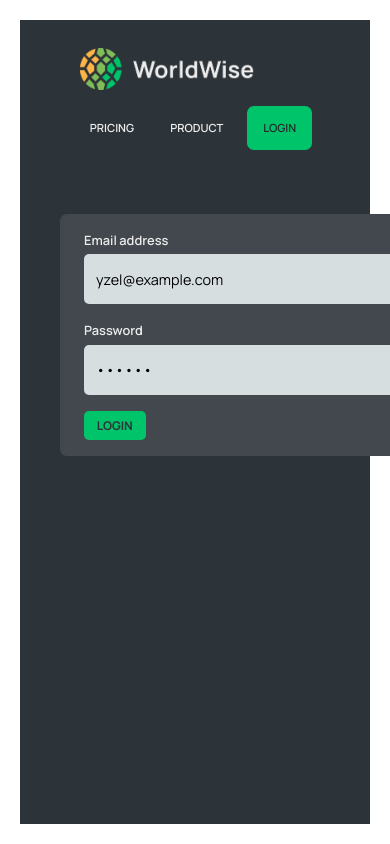
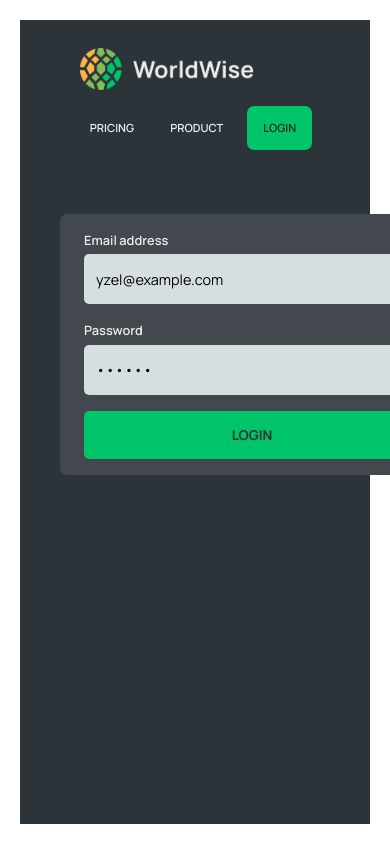
Before and after one commit to Amadou-dot/worldwise, a React (Vite) app: page /worldwise/login in a window 390 px wide. Shown: the top 844 px of the page. Built offline with nearby package versions, Linux system fonts and the light colour scheme; what country-flag-emoji-polyfill would draw is missing.

Commit message:
Add mobile responsive button components

```diff
--- a/src/components/Buttons/Button.module.css
+++ b/src/components/Buttons/Button.module.css
@@ -7,6 +7,28 @@
   border: none;
   border-radius: 5px;
   cursor: pointer;
+  min-height: 44px;
+  display: flex;
+  align-items: center;
+  justify-content: center;
+  transition: all 0.2s;
+}
+
+/* Mobile responsive buttons */
+@media (max-width: 768px) {
+  .btn {
+    padding: 1rem 2rem;
+    font-size: 1.6rem;
+    min-height: 48px;
+  }
+}
+
+@media (max-width: 480px) {
+  .btn {
+    padding: 1.2rem 2.4rem;
+    font-size: 1.7rem;
+    width: 100%;
+  }
 }
 
 .primary {
@@ -15,10 +37,19 @@
   color: var(--color-dark--1);
 }
 
+.primary:hover {
+  background-color: var(--color-brand--1);
+  transform: translateY(-2px);
+}
+
 .back {
   font-weight: 600;
   background: none;
   border: 1px solid currentColor;
+}
+
+.back:hover {
+  background-color: rgba(255, 255, 255, 0.1);
 }
 
 .position {
@@ -33,3 +64,21 @@
   color: var(--color-dark--1);
   box-shadow: 0 0.4rem 1.2rem rgba(36, 42, 46, 0.16);
 }
+
+@media (max-width: 768px) {
+  .position {
+    bottom: 2rem;
+    font-size: 1.6rem;
+    padding: 1rem 2rem;
+  }
+}
+
+@media (max-width: 480px) {
+  .position {
+    bottom: 1rem;
+    left: 1rem;
+    right: 1rem;
+    transform: none;
+    width: calc(100% - 2rem);
+  }
+}
```
